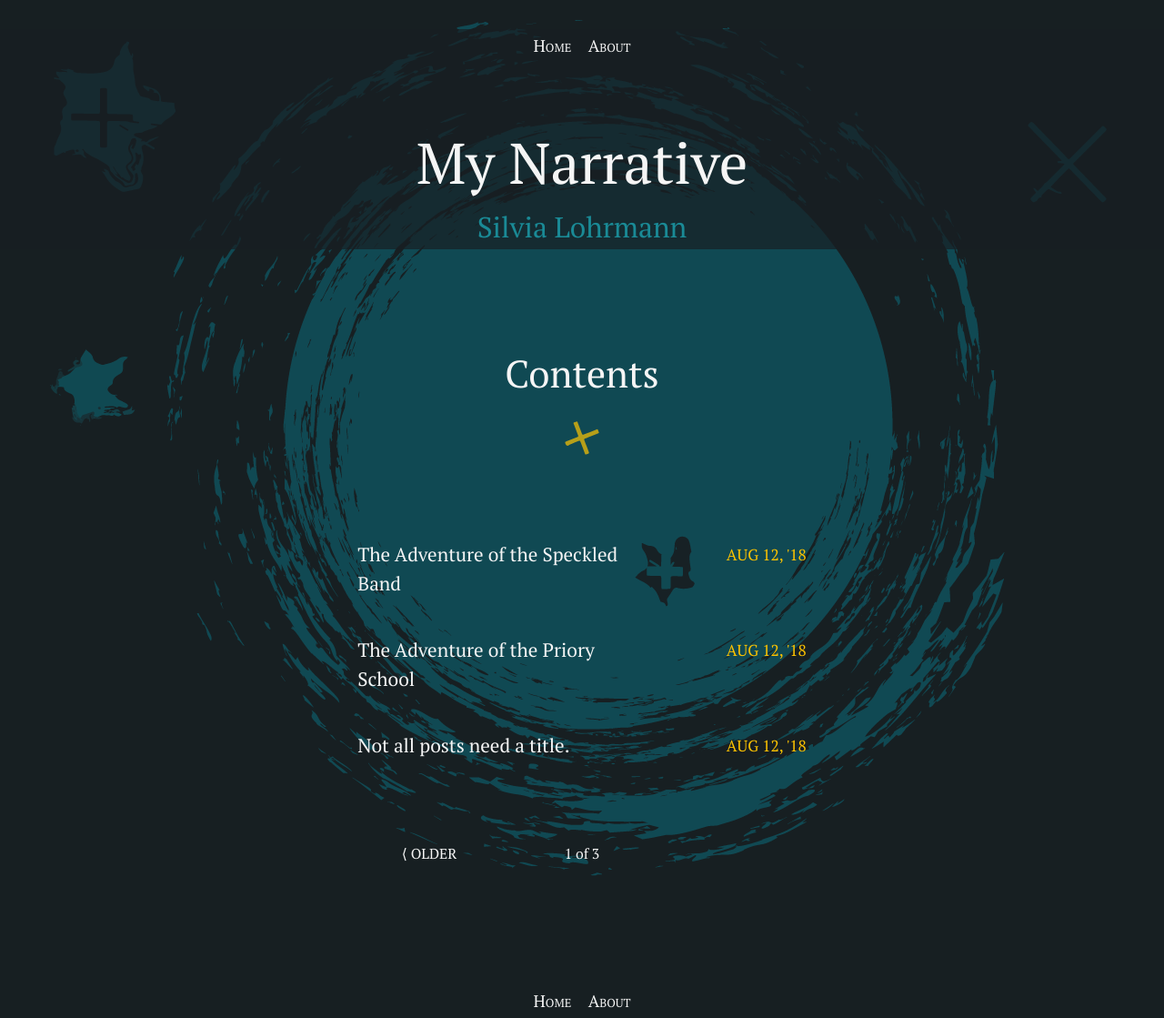
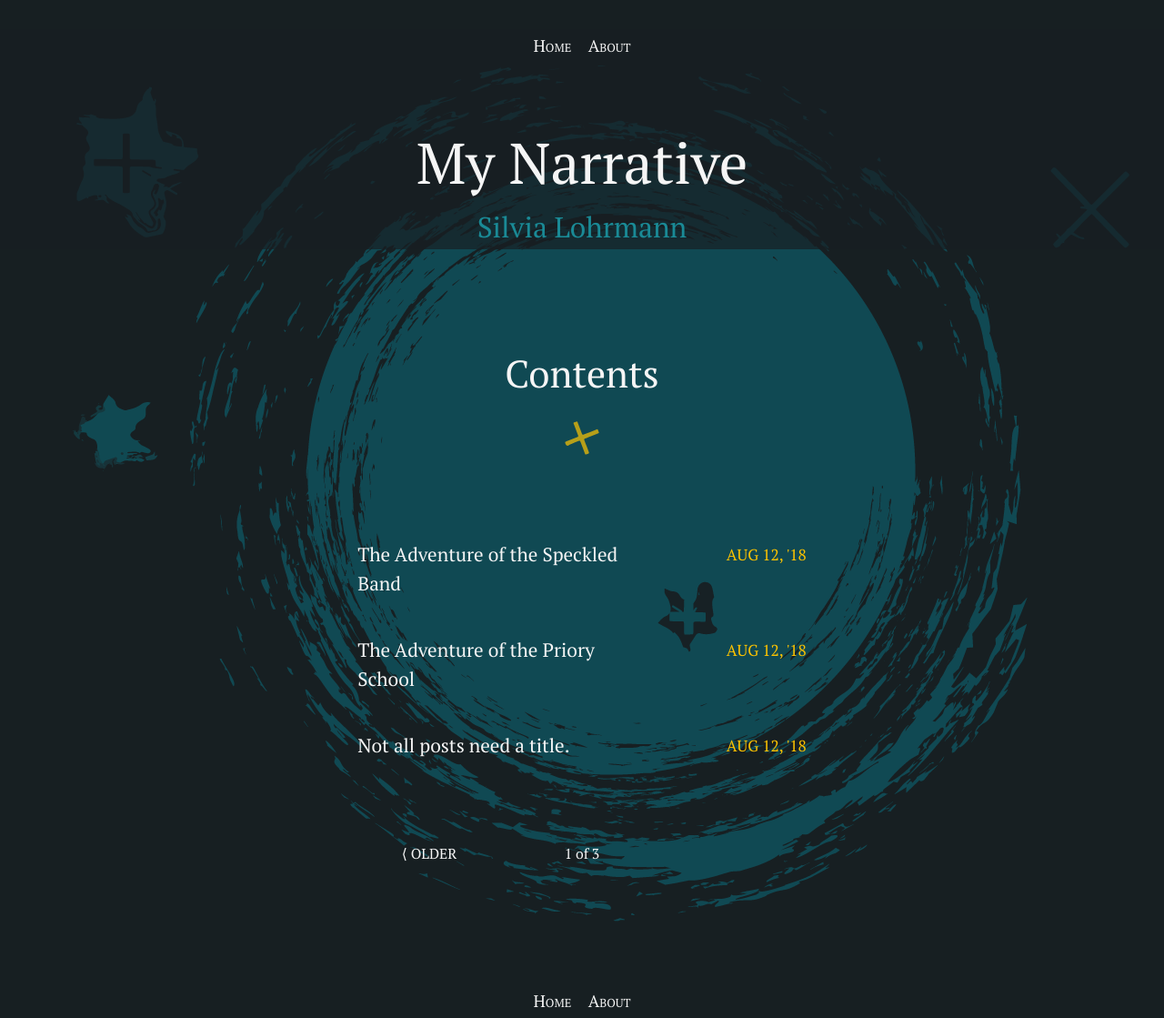
Before and after one commit to silvialohrmann/editorial, a Jekyll site: the page built from index.html, in a window 1280 px wide. Shown: the whole page at 91% size. Built offline with Jekyll 4.4.1, drawn with Linux system fonts in a browser that asks for light colours; the list of posts is cut into pages by our own code.

Commit message:
Update _base.scss

```diff
--- a/_sass/_base.scss
+++ b/_sass/_base.scss
@@ -1,5 +1,5 @@
 body {
-  background: $brand-color url("/assets/images/multiversal.png") no-repeat top left 25px;
+  background: $brand-color url("/assets/images/multiversal.png") no-repeat top 50px left 50px;
   color: $text-color;
   font-family: $font-family;
   font-size: 1.3125em;
```
